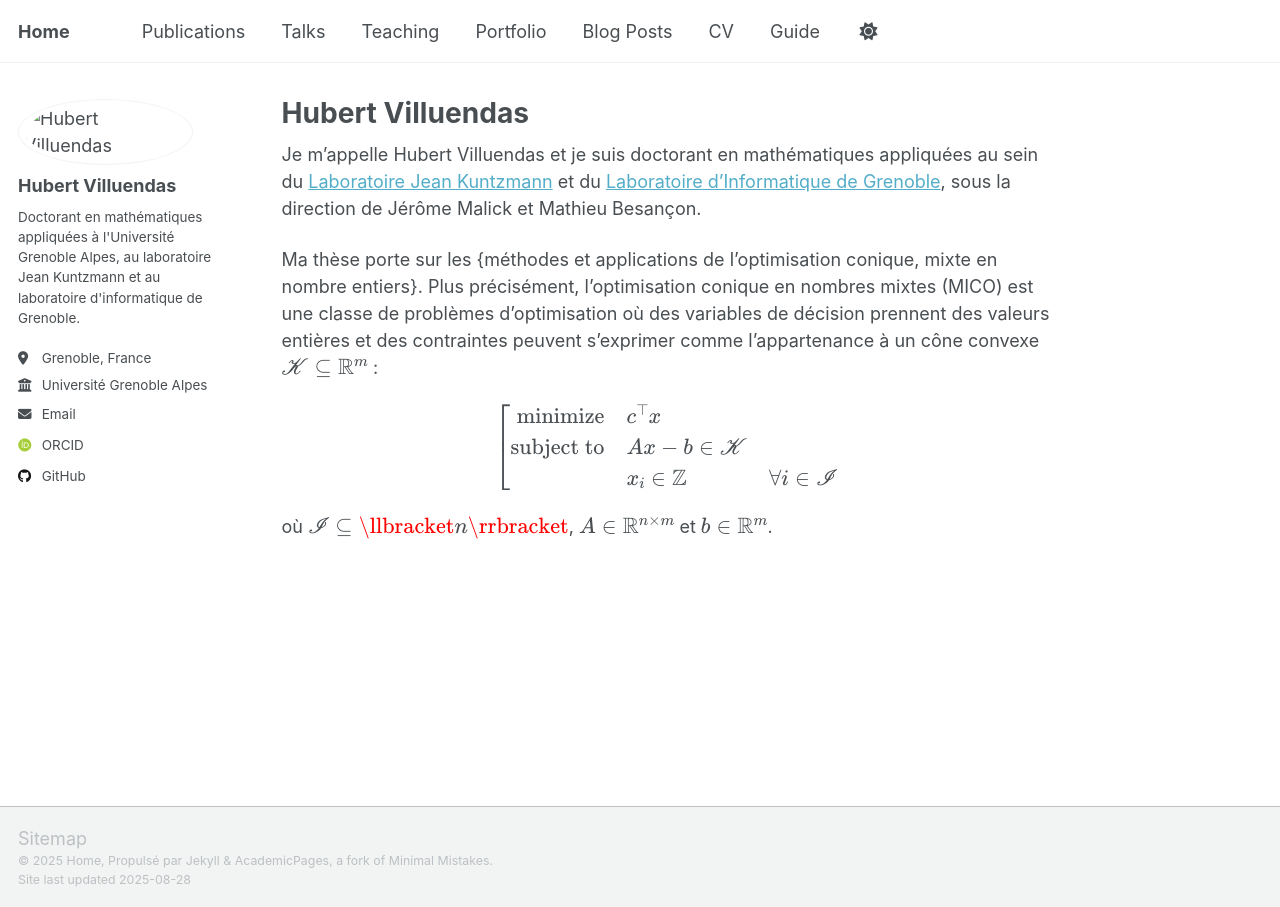
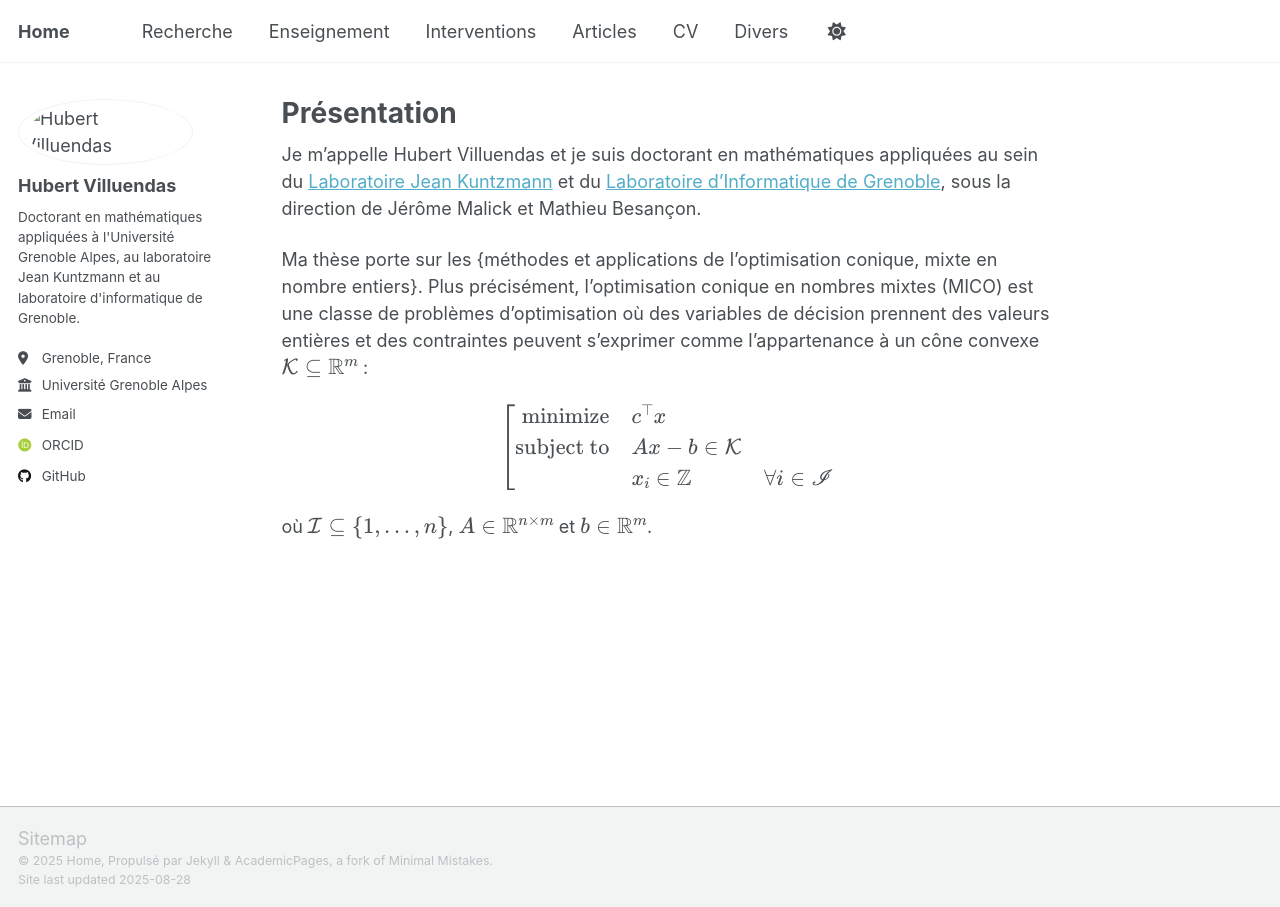
Before and after one commit to HubertVilluendas/hubertvilluendas.github.io, a Jekyll site: the page built from _pages/about.md, in a window 1280 px wide. Built offline with Jekyll 4.4.1, drawn with Linux system fonts in a browser that asks for light colours; some web fonts are replaced; a script that is not in the unit is left out.

Commit message:
retour en arrière 2

```diff
--- a/_data/navigation.yml
+++ b/_data/navigation.yml
@@ -8,26 +8,20 @@
 #      Markdown formatted page while the second is generated using JSON.
 
 main:
-  - title: "Publications"
-    url: /publications/
+  - title: "Recherche"
+    url: /portfolio/
 
-  - title: "Talks"
+  - title: "Enseignement"
+    url: /teaching/
+
+  - title: "Interventions"
     url: /talks/
 
-  - title: "Teaching"
-    url: /teaching/
-
-  - title: "Portfolio"
-    url: /portfolio/
-
-  - title: "Blog Posts"
-    url: /year-archive/
+  - title: "Articles"
+    url: /publications/
 
   - title: "CV"
     url: /cv/
 
-  # - title: "CV"
-  #   url: /cv-json/
-
-  - title: "Guide"
-    url: /markdown/
+  - title: "Divers"
+    url: /year-archive/
--- a/_pages/about.md
+++ b/_pages/about.md
@@ -1,6 +1,6 @@
 ---
 permalink: /
-title: "Hubert Villuendas"
+title: "Présentation"
 author_profile: true
 redirect_from:
   - /about/
@@ -9,14 +9,14 @@ redirect_from:
 
 Je m'appelle Hubert Villuendas et je suis doctorant en mathématiques appliquées au sein du [Laboratoire Jean Kuntzmann](https://www-ljk.imag.fr/) et du [Laboratoire d'Informatique de Grenoble](https://www.liglab.fr/fr), sous la direction de Jérôme Malick et Mathieu Besançon.
 
-Ma thèse porte sur les {méthodes et applications de l'optimisation conique, mixte en nombre entiers}. Plus précisément, l'optimisation conique en nombres mixtes (MICO) est une classe de problèmes d'optimisation où des variables de décision prennent des valeurs entières et des contraintes peuvent s'exprimer comme l'appartenance à un cône convexe \\(\mathscr{K}\subseteq\mathbb{R}^m\\) :
+Ma thèse porte sur les {méthodes et applications de l'optimisation conique, mixte en nombre entiers}. Plus précisément, l'optimisation conique en nombres mixtes (MICO) est une classe de problèmes d'optimisation où des variables de décision prennent des valeurs entières et des contraintes peuvent s'exprimer comme l'appartenance à un cône convexe \\(\mathcal{K}\subseteq\mathbb{R}^m\\) :
 
 $$
 \left[\begin{array}{rll}
 \text{minimize} & c^\top x &\\
-\text{subject to} & Ax-b\in \mathscr{K} &\\
+\text{subject to} & Ax-b\in \mathcal{K} &\\
 & x_i\in\mathbb{Z} & \forall i\in\mathscr{I}
 \end{array}\right.
 $$
 
-où \\(\mathscr{I}\subseteq\llbracket n\rrbracket\\), \\(A\in\mathbb{R}^{n\times m}\\) et \\(b\in\mathbb{R}^m\\).
+où \\(\mathcal{I}\subseteq\left\lbrace 1,\dots,n\right\rbrace\\), \\(A\in\mathbb{R}^{n\times m}\\) et \\(b\in\mathbb{R}^m\\).
```
